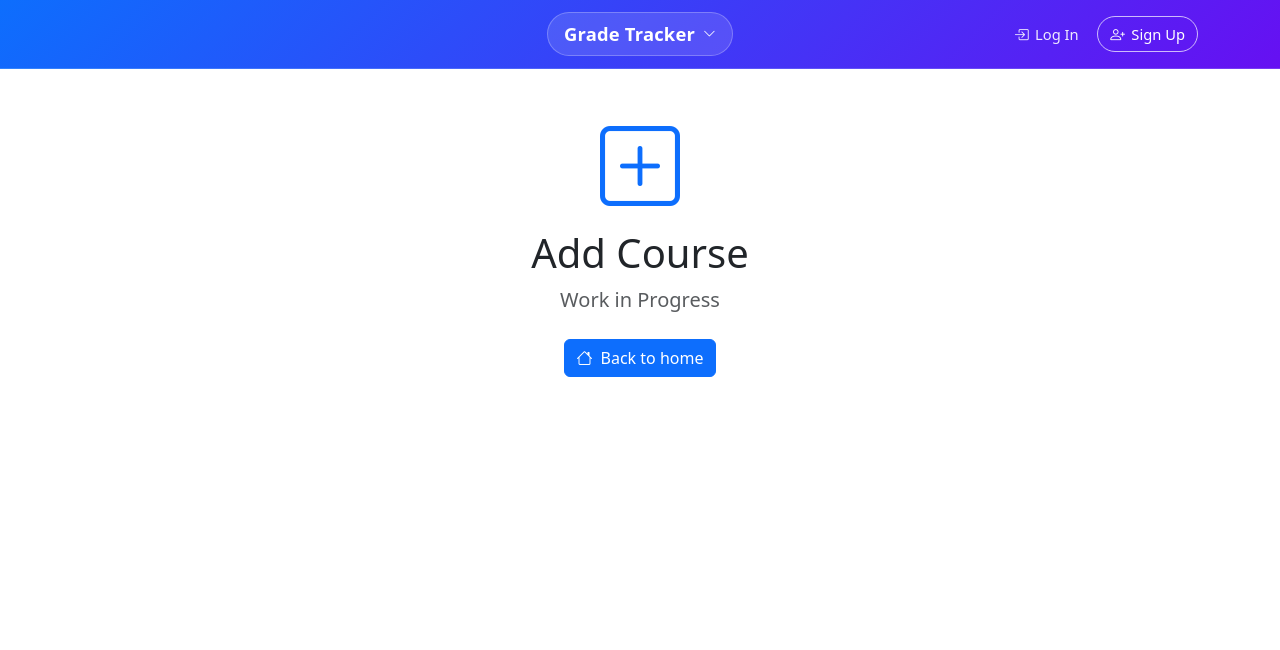
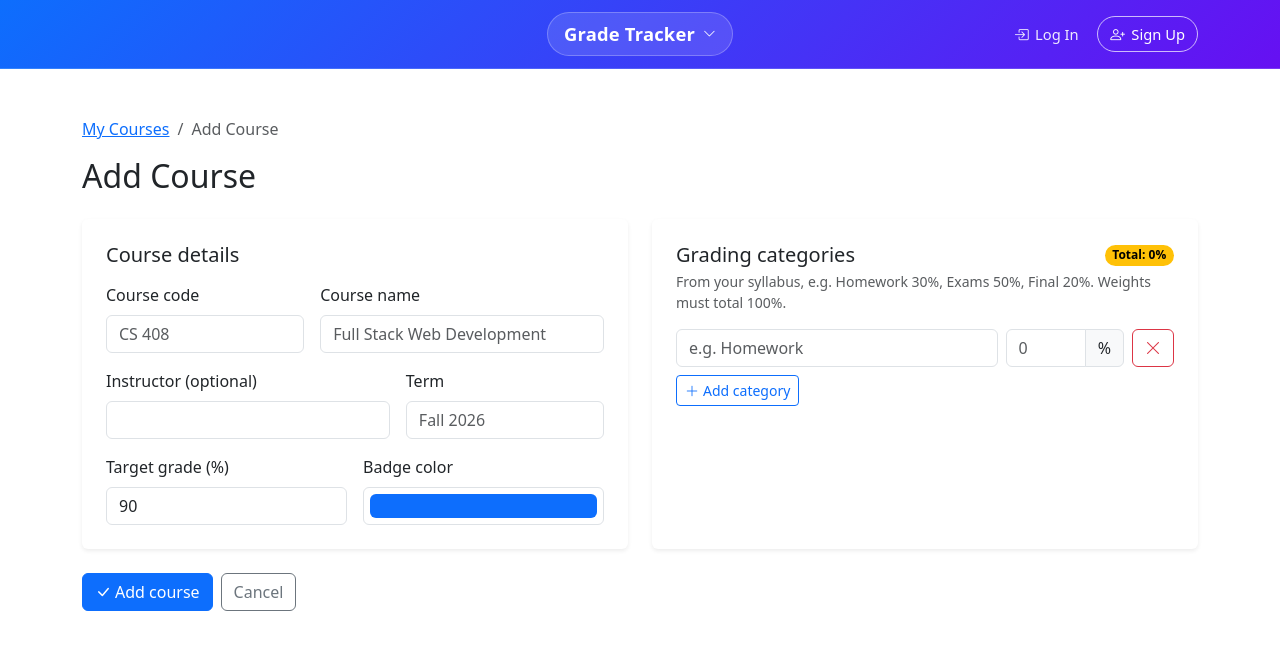
Before and after one commit to adnanmaksic/cs408-final-project, a Node server app: page /courses/new in a window 1280 px wide. Shown: the top 650 px of the page. Run offline with Node 20, Linux system fonts and the light colour scheme; the visitor is signed in with stand-in values (Sample User, id 1); data that the repository does not hold is empty; some libraries are stand-ins or nearby versions.

Commit message:
Checkpoint 3: Courses CRUD and GitHub Actions CI
- Course List with term filter, Add/Edit Course with grading categories
  whose weights must total 100%, Delete with a Bootstrap confirmation modal
- Categories in use by assignments can't be removed; every course query is
  scoped to the logged-in user
- Basic Course Detail page with category weights
- Jest + Supertest tests for courses (36 tests total)
- GitHub Actions: tests on Node 20 and 22 and a ./start.sh smoke test; CI badge

```diff
--- a/app.js
+++ b/app.js
@@ -8,6 +8,7 @@ const { migrate } = require('./db/migrate');
 const SqliteSessionStore = require('./lib/session-store');
 const { loadUser, flash } = require('./lib/auth');
 const authRouter = require('./routes/auth');
+const coursesRouter = require('./routes/courses');
 const pagesRouter = require('./routes/pages');
 
 const db = getDb();
@@ -60,6 +61,7 @@ app.get('/api/health', (req, res) => {
 });
 
 app.use('/', authRouter);
+app.use('/', coursesRouter);
 app.use('/', pagesRouter);
 
 app.use((req, res) => {
--- a/lib/pages.js
+++ b/lib/pages.js
@@ -4,8 +4,8 @@
 module.exports = [
   { title: 'Home', path: '/', icon: 'house', nav: true },
   { title: 'Dashboard', path: '/dashboard', icon: 'speedometer2', nav: true, auth: true },
-  { title: 'Courses', path: '/courses', icon: 'journal-bookmark', nav: true, auth: true, checkpoint: 3 },
-  { title: 'Add Course', path: '/courses/new', icon: 'plus-square', auth: true, checkpoint: 3 },
+  { title: 'Courses', path: '/courses', icon: 'journal-bookmark', nav: true, auth: true },
+  { title: 'Add Course', path: '/courses/new', icon: 'plus-square', auth: true },
   { title: 'Add Assignment', path: '/assignments/new', icon: 'list-check', auth: true, checkpoint: 4 },
   { title: 'Search', path: '/assignments/search', icon: 'search', nav: true, auth: true, checkpoint: 6 },
   { title: 'About', path: '/about', icon: 'info-circle', nav: true },
--- a/public/css/custom.css
+++ b/public/css/custom.css
@@ -161,3 +161,16 @@ button.nav-pill {
   color: var(--bs-primary);
   border-color: var(--bs-primary);
 }
+
+/* Course code badge, drawn in the color the user picked for the course. */
+.course-badge {
+  display: inline-block;
+  padding: 0.25rem 0.6rem;
+  border-radius: 0.5rem;
+  background: var(--course-color, var(--bs-primary));
+  color: #fff;
+  font-size: 0.85rem;
+  font-weight: 700;
+  white-space: nowrap;
+  text-shadow: 0 1px 1px rgba(0, 0, 0, 0.25);
+}
--- /dev/null
+++ b/public/js/autosubmit.js
@@ -0,0 +1,4 @@
+// Submits a filter form as soon as a [data-autosubmit] dropdown changes.
+document.querySelectorAll('[data-autosubmit]').forEach((select) => {
+  select.addEventListener('change', () => select.form.submit());
+});
--- /dev/null
+++ b/public/js/course-form.js
@@ -0,0 +1,41 @@
+// Add/Edit Course: add and remove category rows, and keep a running weight total.
+(function () {
+  const rows = document.getElementById('categoryRows');
+  const template = document.getElementById('categoryRowTemplate');
+  const addButton = document.getElementById('addCategory');
+  const totalBadge = document.getElementById('weightTotal');
+  if (!rows || !template) return;
+
+  function updateTotal() {
+    let total = 0;
+    rows.querySelectorAll('.category-weight').forEach((input) => {
+      const n = parseFloat(input.value);
+      if (Number.isFinite(n)) total += n;
+    });
+    total = Math.round(total * 100) / 100;
+    const ok = Math.abs(total - 100) < 0.001;
+    totalBadge.textContent = `Total: ${total}%`;
+    totalBadge.className = `badge rounded-pill ${ok ? 'text-bg-success' : 'text-bg-warning'}`;
+  }
+
+  addButton.addEventListener('click', () => {
+    rows.appendChild(template.content.cloneNode(true));
+    rows.lastElementChild.querySelector('input[name="category_name"]').focus();
+    updateTotal();
+  });
+
+  rows.addEventListener('click', (event) => {
+    const button = event.target.closest('[data-remove-category]');
+    if (!button) return;
+    const row = button.closest('.category-row');
+    if (rows.querySelectorAll('.category-row').length > 1) {
+      row.remove();
+    } else {
+      row.querySelectorAll('input:not([type="hidden"])').forEach((input) => { input.value = ''; });
+    }
+    updateTotal();
+  });
+
+  rows.addEventListener('input', updateTotal);
+  updateTotal();
+})();
--- /dev/null
+++ b/routes/courses.js
@@ -0,0 +1,188 @@
+const express = require('express');
+const { body, validationResult } = require('express-validator');
+const { requireLogin } = require('../lib/auth');
+const courses = require('../lib/courses');
+
+const router = express.Router();
+router.use('/courses', requireLogin);
+
+const DEFAULT_COLOR = '#0d6efd';
+
+const courseRules = [
+  body('code').trim().isLength({ min: 1, max: 20 }).withMessage('Enter a course code (up to 20 characters), e.g. CS 408.'),
+  body('name').trim().isLength({ min: 1, max: 100 }).withMessage('Enter the course name (up to 100 characters).'),
+  body('instructor').trim().isLength({ max: 100 }).withMessage('Instructor can be up to 100 characters.'),
+  body('term').trim().isLength({ min: 1, max: 30 }).withMessage('Enter a term (up to 30 characters), e.g. Fall 2026.'),
+  body('color').trim().matches(/^#[0-9a-fA-F]{6}$/).withMessage('Pick a color.'),
+  body('target_grade').trim().isFloat({ min: 0, max: 100 }).withMessage('Target grade must be a number from 0 to 100.'),
+];
+
+// Form arrays arrive as a string for one row and an array for several.
+const asList = (value) => (value === undefined ? [] : [].concat(value));
+
+// Reads the category rows from the form. Rows left completely blank are ignored.
+function readCategories(reqBody) {
+  const ids = asList(reqBody.category_id);
+  const names = asList(reqBody.category_name);
+  const weights = asList(reqBody.category_weight);
+  return names
+    .map((name, i) => ({
+      id: ids[i] ? Number(ids[i]) : null,
+      name: String(name ?? '').trim(),
+      weight: String(weights[i] ?? '').trim(),
+    }))
+    .filter((row) => row.id || row.name || row.weight);
+}
+
+// Checks the category rows. Returns { rows, rowErrors, errors }; rows get a
+// numeric weight when valid. `existing` is the course's current categories (edit only).
+function validateCategories(rows, existing = []) {
+  const errors = [];
+  const rowErrors = rows.map(() => ({}));
+  const existingById = new Map(existing.map((c) => [c.id, c]));
+
+  if (rows.length === 0) errors.push('Add at least one grading category.');
+
+  const seen = new Set();
+  rows.forEach((row, i) => {
+    if (!row.name) rowErrors[i].name = 'Enter a name.';
+    else if (row.name.length > 50) rowErrors[i].name = 'Up to 50 characters.';
+    else if (seen.has(row.name.toLowerCase())) rowErrors[i].name = 'Each category needs a different name.';
+    seen.add(row.name.toLowerCase());
+
+    const weight = Number(row.weight);
+    if (row.weight === '' || !Number.isFinite(weight) || weight <= 0 || weight > 100) {
+      rowErrors[i].weight = 'Enter a weight above 0 and up to 100.';
+    } else {
+      row.weight = weight;
+    }
+
+    if (row.id && !existingById.has(row.id)) {
+      rowErrors[i].name = 'This category does not belong to this course.';
+      row.id = null;
+    }
+  });
+
+  if (rowErrors.some((e) => e.name || e.weight)) {
+    errors.push('Fix the highlighted categories.');
+  } else if (rows.length) {
+    const total = Math.round(rows.reduce((sum, r) => sum + r.weight, 0) * 100) / 100;
+    if (Math.abs(total - 100) > 0.001) errors.push(`Category weights must total 100% (they add up to ${total}%).`);
+  }
+
+  // Spec: removing a category is blocked while assignments still use it.
+  const kept = new Set(rows.map((r) => r.id).filter(Boolean));
+  for (const cat of existing) {
+    if (!kept.has(cat.id) && cat.assignment_count > 0) {
+      const n = cat.assignment_count;
+      errors.push(`"${cat.name}" can't be removed while ${n} assignment${n === 1 ? '' : 's'} use${n === 1 ? 's' : ''} it.`);
+    }
+  }
+
+  return { rows, rowErrors, errors };
+}
+
+function renderForm(res, { status = 200, course = null, values, categories, errors = {}, categoryErrors = [], rowErrors = [] }) {
+  res.status(status).render('courses/form', {
+    title: course ? `Edit ${course.code}` : 'Add Course',
+    course,
+    values,
+    categories,
+    errors,
+    categoryErrors,
+    rowErrors,
+  });
+}
+
+function notFound(res) {
+  res.status(404).render('error', {
+    title: 'Course not found',
+    status: 404,
+    message: "That course doesn't exist, or it isn't yours.",
+  });
+}
+
+// Loads :id for the logged-in user, or answers 404.
+function loadCourse(req, res, next) {
+  const course = courses.getCourse(req.user.id, Number(req.params.id));
+  if (!course) return notFound(res);
+  req.course = course;
+  next();
+}
+
+// Course List, filtered by term.
+router.get('/courses', (req, res) => {
+  const terms = courses.listTerms(req.user.id);
+  const term = terms.includes(req.query.term) ? req.query.term : null;
+  res.render('courses/index', {
+    title: 'My Courses',
+    terms,
+    term,
+    courses: courses.listCourses(req.user.id, term),
+  });
+});
+
+router.get('/courses/new', (req, res) => {
+  renderForm(res, {
+    values: { color: DEFAULT_COLOR, target_grade: 90, term: courses.listTerms(req.user.id)[0] || '' },
+    categories: [{ id: null, name: '', weight: '' }],
+  });
+});
+
+router.post('/courses', courseRules, (req, res) => {
+  const errors = validationResult(req).mapped();
+  const { rows, rowErrors, errors: categoryErrors } = validateCategories(readCategories(req.body));
+  if (Object.keys(errors).length || categoryErrors.length) {
+    return renderForm(res, { status: 400, values: req.body, categories: rows, errors, categoryErrors, rowErrors });
+  }
+  const id = courses.saveCourse(req.user.id, req.body, rows);
+  req.session.flash = { type: 'success', message: `Added ${req.body.code}.` };
+  res.redirect(`/courses/${id}`);
+});
+
+router.get('/courses/:id(\\d+)', loadCourse, (req, res) => {
+  res.render('courses/show', {
+    title: req.course.code,
+    course: req.course,
+    categories: courses.getCategories(req.course.id),
+  });
+});
+
+router.get('/courses/:id(\\d+)/edit', loadCourse, (req, res) => {
+  renderForm(res, {
+    course: req.course,
+    values: req.course,
+    categories: courses.getCategories(req.course.id),
+  });
+});
+
+router.post('/courses/:id(\\d+)', loadCourse, courseRules, (req, res) => {
+  const errors = validationResult(req).mapped();
+  const existing = courses.getCategories(req.course.id);
+  const { rows, rowErrors, errors: categoryErrors } = validateCategories(readCategories(req.body), existing);
+  if (Object.keys(errors).length || categoryErrors.length) {
+    // Keep each row's assignment count so the form can still lock in-use rows,
+    // and put back any in-use category the user tried to remove.
+    const counts = new Map(existing.map((c) => [c.id, c.assignment_count]));
+    const categories = rows.map((r) => ({ ...r, assignment_count: counts.get(r.id) || 0 }));
+    const kept = new Set(rows.map((r) => r.id));
+    for (const cat of existing) {
+      if (cat.assignment_count > 0 && !kept.has(cat.id)) {
+        categories.push(cat);
+        rowErrors.push({});
+      }
+    }
+    return renderForm(res, { status: 400, course: req.course, values: req.body, categories, errors, categoryErrors, rowErrors });
+  }
+  courses.saveCourse(req.user.id, req.body, rows, req.course.id);
+  req.session.flash = { type: 'success', message: `Saved ${req.body.code}.` };
+  res.redirect(`/courses/${req.course.id}`);
+});
+
+router.post('/courses/:id(\\d+)/delete', loadCourse, (req, res) => {
+  courses.deleteCourse(req.user.id, req.course.id);
+  req.session.flash = { type: 'success', message: `Deleted ${req.course.code} and everything in it.` };
+  res.redirect('/courses');
+});
+
+module.exports = router;
--- /dev/null
+++ b/views/courses/form.pug
@@ -0,0 +1,104 @@
+extends ../layout
+
+//- Text input with inline validation error.
+mixin input(name, label, attrs)
+  - const err = errors[name]
+  label.form-label(for=name)= label
+  input.form-control(id=name name=name value=values[name] class={ 'is-invalid': err } aria-describedby=(err ? `${name}-error` : undefined))&attributes(attrs)
+  if err
+    .invalid-feedback(id=`${name}-error`)= err.msg
+
+//- One grading-category row. `locked` rows have assignments and can't be removed.
+mixin categoryRow(cat, rowError)
+  - const err = rowError || {}
+  - const locked = cat.assignment_count > 0
+  .category-row.row.g-2.align-items-start.mb-2
+    input(type="hidden" name="category_id" value=(cat.id || ''))
+    .col
+      input.form-control(type="text" name="category_name" value=cat.name placeholder="e.g. Homework" maxlength="50" aria-label="Category name" class={ 'is-invalid': err.name })
+      if err.name
+        .invalid-feedback= err.name
+    .col-4.col-sm-3
+      .input-group(class={ 'has-validation': err.weight })
+        input.form-control.category-weight(type="number" name="category_weight" value=cat.weight min="0" max="100" step="any" placeholder="0" aria-label="Weight in percent" class={ 'is-invalid': err.weight })
+        span.input-group-text %
+        if err.weight
+          .invalid-feedback= err.weight
+    .col-auto
+      if locked
+        button.btn.btn-outline-secondary(type="button" disabled title=`${cat.assignment_count} assignment(s) use this category`)
+          i.bi.bi-lock(aria-hidden="true")
+          span.visually-hidden Can't remove: assignments use this category
+      else
+        button.btn.btn-outline-danger(type="button" data-remove-category aria-label="Remove category")
+          i.bi.bi-x-lg(aria-hidden="true")
+
+block content
+  .container.py-5
+    nav(aria-label="breadcrumb")
+      ol.breadcrumb
+        li.breadcrumb-item
+          a(href="/courses") My Courses
+        if course
+          li.breadcrumb-item
+            a(href=`/courses/${course.id}`)= course.code
+        li.breadcrumb-item.active(aria-current="page")= course ? 'Edit' : 'Add Course'
+
+    h1.h2.mb-4= course ? `Edit ${course.code}` : 'Add Course'
+
+    form#courseForm(method="post" action=(course ? `/courses/${course.id}` : '/courses') novalidate)
+      .row.g-4
+        .col-lg-6
+          .card.border-0.shadow-sm.h-100
+            .card-body.p-4
+              h2.h5.mb-3 Course details
+              .row.g-3
+                .col-sm-5
+                  +input('code', 'Course code', { required: true, maxlength: 20, placeholder: 'CS 408' })
+                .col-sm-7
+                  +input('name', 'Course name', { required: true, maxlength: 100, placeholder: 'Full Stack Web Development' })
+                .col-sm-7
+                  +input('instructor', 'Instructor (optional)', { maxlength: 100 })
+                .col-sm-5
+                  +input('term', 'Term', { required: true, maxlength: 30, placeholder: 'Fall 2026' })
+                .col-sm-6
+                  +input('target_grade', 'Target grade (%)', { type: 'number', min: 0, max: 100, step: 'any', required: true })
+                .col-sm-6
+                  - const colorErr = errors.color
+                  label.form-label(for="color") Badge color
+                  input#color.form-control.form-control-color.w-100(type="color" name="color" value=values.color class={ 'is-invalid': colorErr })
+                  if colorErr
+                    .invalid-feedback= colorErr.msg
+
+        .col-lg-6
+          .card.border-0.shadow-sm.h-100
+            .card-body.p-4
+              .d-flex.align-items-center.justify-content-between.mb-1
+                h2.h5.mb-0 Grading categories
+                span#weightTotal.badge.rounded-pill.text-bg-secondary(aria-live="polite") Total: —
+              p.small.text-body-secondary.mb-3 From your syllabus, e.g. Homework 30%, Exams 50%, Final 20%. Weights must total 100%.
+
+              if categoryErrors.length
+                .alert.alert-danger.py-2(role="alert")
+                  each msg in categoryErrors
+                    div= msg
+
+              #categoryRows
+                each cat, i in categories
+                  +categoryRow(cat, rowErrors[i])
+
+              button#addCategory.btn.btn-sm.btn-outline-primary(type="button")
+                i.bi.bi-plus-lg.me-1(aria-hidden="true")
+                | Add category
+
+              template#categoryRowTemplate
+                +categoryRow({ id: null, name: '', weight: '' })
+
+      .d-flex.gap-2.mt-4
+        button.btn.btn-primary(type="submit")
+          i.bi.bi-check-lg.me-1(aria-hidden="true")
+          | #{course ? 'Save changes' : 'Add course'}
+        a.btn.btn-outline-secondary(href=(course ? `/courses/${course.id}` : '/courses')) Cancel
+
+block scripts
+  script(src="/js/course-form.js")
--- a/views/layout.pug
+++ b/views/layout.pug
@@ -53,3 +53,4 @@ html(lang="en")
       block content
 
     script(src="https://cdn.jsdelivr.net/npm/bootstrap@5.3.3/dist/js/bootstrap.bundle.min.js")
+    block scripts
```
Also changed, not shown: public/js/delete-modal.js (added, +18 -0 lines), tests/courses.test.js (added, +193 -0 lines), views/courses/_delete-modal.pug (added, +24 -0 lines), views/courses/index.pug (added, +68 -0 lines), views/courses/show.pug (added, +56 -0 lines), .github/workflows/ci.yml (added), README.md, lib/courses.js (added).
